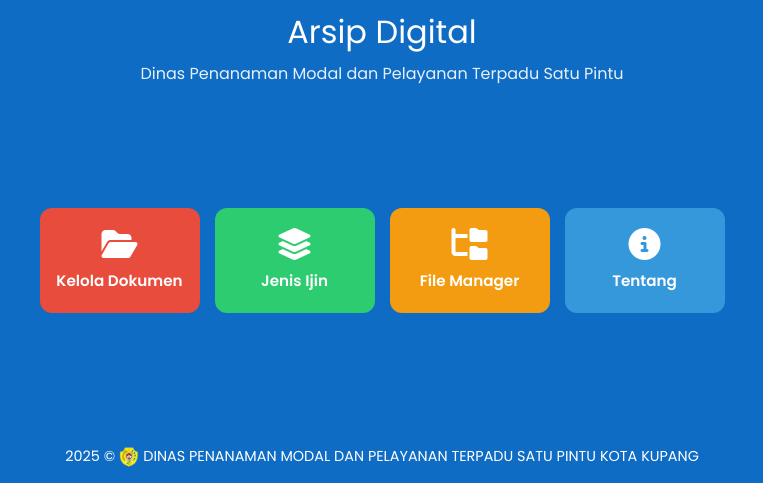
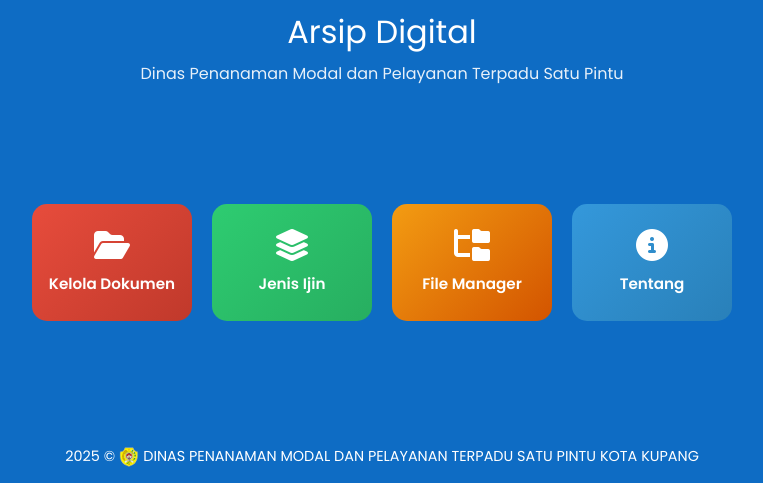
Before and after one commit to ArsipDPMPTSP/digital-arsip, a Flask app: page / in a window 1280 px wide. Shown: the part 317-800 px from the top of the page, without its empty margins (258-1021 px from the left). Run offline with Flask 3, Linux system fonts and the light colour scheme; the visitor is signed in with stand-in values (Sample User, id 1); data that the repository does not hold is empty.

Commit message:
(Update UI)

```diff
--- a/templates/index.html
+++ b/templates/index.html
@@ -41,7 +41,7 @@
         padding: 120px 20px 40px; /* beri ruang untuk navbar fixed */
       }
       header img {
-        max-width: 200px; /* fleksibel, tidak terpotong */
+        max-width: 200px;
         width: 50%;
         height: auto;
         margin-bottom: 15px;
@@ -55,55 +55,67 @@
         opacity: 0.9;
       }
 
-      /* Dashboard cards */
+      /* Dashboard Cards */
       .dashboard {
         display: grid;
         grid-template-columns: repeat(auto-fit, minmax(160px, 1fr));
-        gap: 15px;
+        gap: 20px;
         max-width: 1100px;
         margin: auto;
         padding: 15px;
       }
+
       .card-dashboard {
-        background: #444;
-        border-radius: 12px;
-        padding: 20px 15px;
+        border-radius: 15px;
+        padding: 25px 15px;
         text-decoration: none;
         color: #fff;
         display: flex;
         flex-direction: column;
         align-items: center;
         justify-content: center;
-        transition: transform 0.2s ease, box-shadow 0.2s ease;
+        transition: transform 0.3s ease, box-shadow 0.3s ease;
+        background: linear-gradient(135deg, #555, #333);
       }
-      .card-dashboard:hover {
-        transform: scale(1.05);
-        box-shadow: 0 12px 20px rgba(0, 0, 0, 0.3);
-      }
+
       .card-dashboard i {
         font-size: 2rem;
-        margin-bottom: 10px;
+        margin-bottom: 12px;
+        transition: transform 0.4s ease, color 0.4s ease;
       }
+
       .card-dashboard div {
         font-weight: 600;
         font-size: 0.95rem;
         text-align: center;
       }
 
+      /* Hover Effects */
+      .card-dashboard:hover {
+        transform: scale(1.08);
+        box-shadow: 0 15px 25px rgba(0, 0, 0, 0.4);
+      }
+
+      .card-dashboard:hover i {
+        transform: rotate(15deg) scale(1.2);
+        color: #ffeb3b;
+      }
+
+      /* Gradient per warna */
       .red {
-        background: #e74c3c;
+        background: linear-gradient(135deg, #e74c3c, #c0392b);
       }
       .green {
-        background: #2ecc71;
+        background: linear-gradient(135deg, #2ecc71, #27ae60);
       }
       .blue {
-        background: #3498db;
+        background: linear-gradient(135deg, #3498db, #2980b9);
       }
       .orange {
-        background: #f39c12;
+        background: linear-gradient(135deg, #f39c12, #d35400);
       }
       .gray {
-        background: #7f8c8d;
+        background: linear-gradient(135deg, #7f8c8d, #95a5a6);
       }
 
       /* Footer */
```
